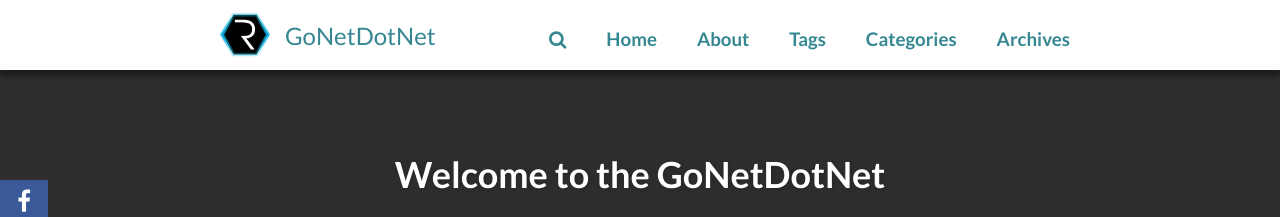
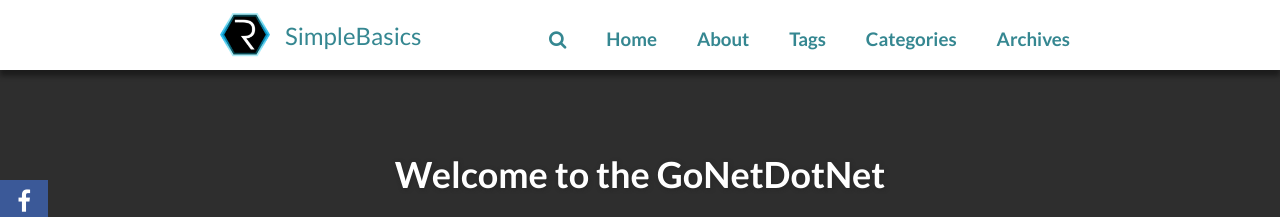
Before and after one commit to libish-jacob/Blog, a Jekyll site: the page built from index.html, in a window 1280 px wide. Shown: the top 217 px of the page. Built offline with Jekyll 4.4.1, drawn with Linux system fonts in a browser that asks for light colours; nearby versions of some CDN libraries; the list of posts is cut into pages by our own code; comment, search, counter and statistics services are not loaded.

Commit message:
Update _config.yml

```diff
--- a/_config.yml
+++ b/_config.yml
@@ -1,4 +1,4 @@
-title:            GoNetDotNet
+title:            SimpleBasics
 description:      Technology Information Sharing Worldwide.
 
 # put your disqus here
```
